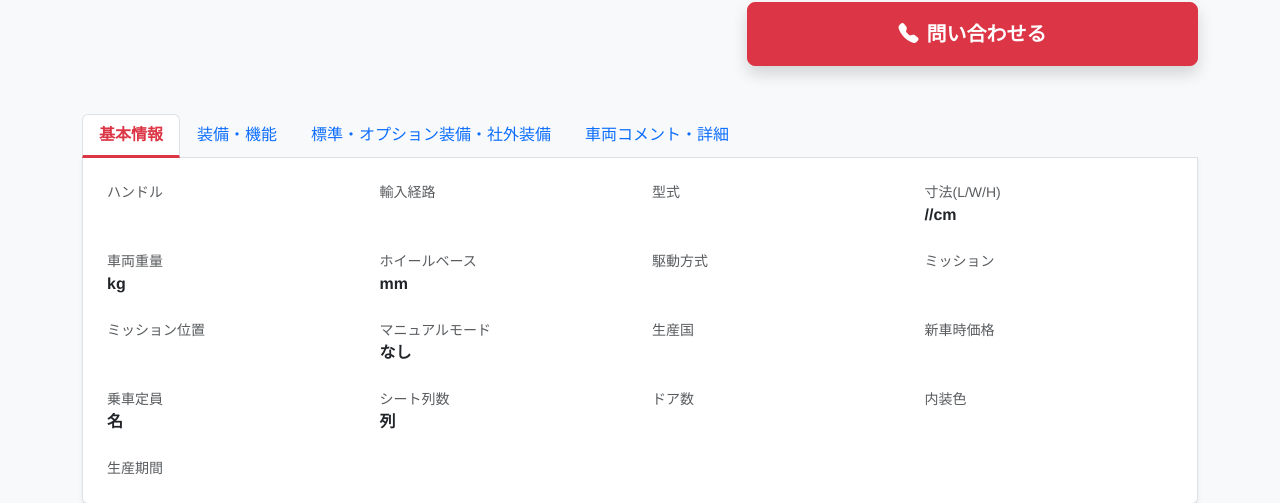
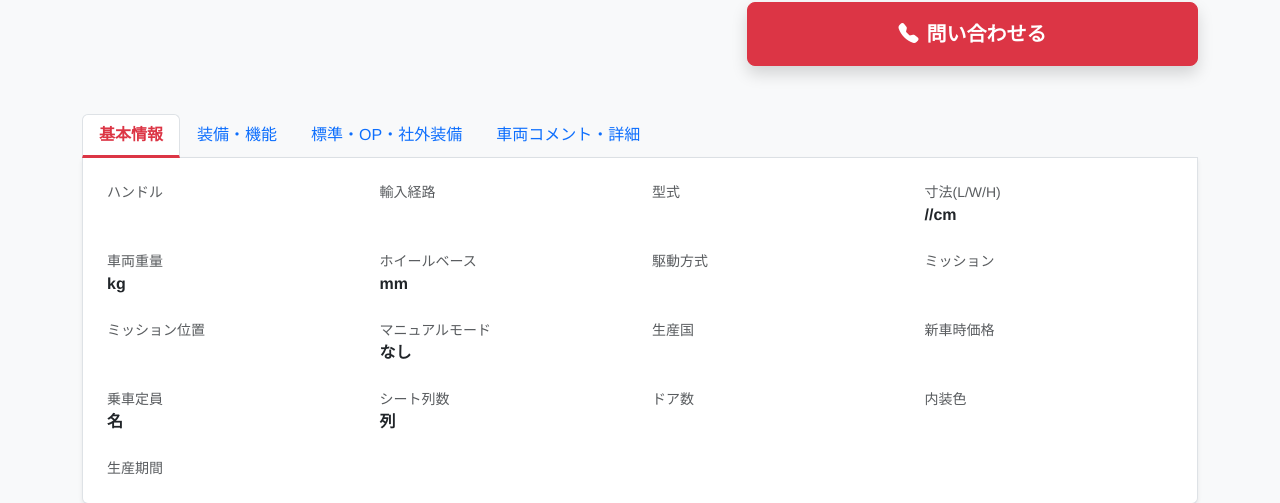
Before and after one commit to shinyaokubo-ai/car_shop, a Django app: template cars/templates/cars/car_detail.html in a window 1280 px wide. Shown: the part 595-1098 px from the top of the page. Run offline with Django 5.2, Linux system fonts and the light colour scheme; the template is opened without the code that fills it, so the values that code supplies are empty.

Commit message:
昨日の正常なコードにコピペで復元

```diff
--- a/cars/templates/cars/car_detail.html
+++ b/cars/templates/cars/car_detail.html
@@ -90,7 +90,7 @@
     <ul class="nav nav-tabs mb-0" id="carTab" role="tablist">
         <li class="nav-item"><button class="nav-link active" data-bs-toggle="tab" data-bs-target="#spec">基本情報</button></li>
         <li class="nav-item"><button class="nav-link" data-bs-toggle="tab" data-bs-target="#equipment">装備・機能</button></li>
-        <li class="nav-item"><button class="nav-link" data-bs-toggle="tab" data-bs-target="#extra-equipment">標準・オプション装備・社外装備</button></li>
+        <li class="nav-item"><button class="nav-link" data-bs-toggle="tab" data-bs-target="#extra-equipment">標準・OP・社外装備</button></li>
         <li class="nav-item"><button class="nav-link" data-bs-toggle="tab" data-bs-target="#comment">車両コメント・詳細</button></li>
     </ul>
 
--- a/config/settings.py
+++ b/config/settings.py
@@ -74,6 +74,7 @@ STATIC_URL = '/static/'
 STATIC_ROOT = os.path.join(BASE_DIR, 'staticfiles')
 # Cloudinaryの設定（昨日の状態＋安全装置）
 
+# Cloudinaryの設定（昨日の状態＋安全装置）
 CLOUDINARY_STORAGE = {
     'CLOUD_NAME': os.environ.get('CLOUD_NAME', 'dbcreggsx'),
     'API_KEY': os.environ.get('CLOUD_API_KEY', '485365791581239'),
```
